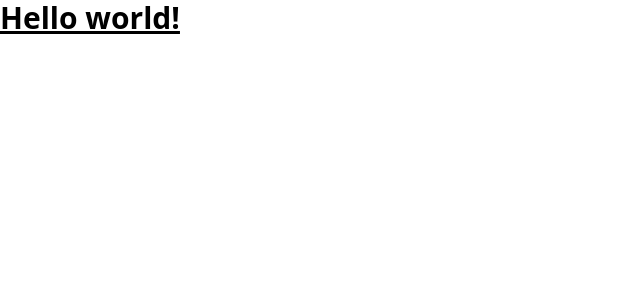
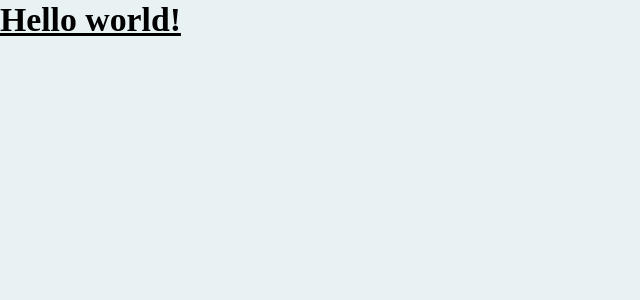
Before and after one commit to amustafiz/welbi-challenge, a Next.js app: page / in a window 1280 px wide. Shown: the top 300 px of the page, without its empty margins (0-640 px from the left). Built offline with nearby package versions, Linux system fonts and the light colour scheme.

Commit message:
Add styled app layout

```diff
--- /dev/null
+++ b/components/Layout.tsx
@@ -0,0 +1,34 @@
+import React, { FunctionComponent } from "react";
+import Head from "next/head";
+import Header from "./Header";
+import Footer from "./Footer";
+
+const Layout: FunctionComponent<any> = ({ children }) => {
+  return (
+    <>
+      <Head>
+        <title>Recreation Dashboard</title>
+        <meta charSet="utf-8" />
+        <meta
+          name="description"
+          content="dashboard for keeping seniors active and engaged"
+        />
+        <meta
+          name="viewport"
+          content="initial-scale=1.0, width=device-width, viewport-fit=cover"
+        />
+      </Head>
+      <Header />
+      <div className="overflow-y-auto">
+        <div className="w-full h-screen max-w-screen-xl px-0 mx-auto ">
+          <div className="py-2 md:flex-col md:px-5 md:relative">
+            <main className="mt-[10px] font-montserrat">{children}</main>
+          </div>
+        </div>
+      </div>
+
+      <Footer />
+    </>
+  );
+};
+export default Layout;
--- a/pages/_app.tsx
+++ b/pages/_app.tsx
@@ -1,6 +1,22 @@
-import '@/styles/globals.css'
-import type { AppProps } from 'next/app'
+import "@/styles/globals.css";
+import type { ReactElement, ReactNode } from "react";
+import type { NextPage } from "next";
+import type { AppProps } from "next/app";
 
-export default function App({ Component, pageProps }: AppProps) {
-  return <Component {...pageProps} />
+export type NextPageWithLayout<P = {}, IP = P> = NextPage<P, IP> & {
+  getLayout?: (page: ReactElement) => ReactNode;
+};
+
+type AppPropsWithLayout = AppProps & {
+  Component: NextPageWithLayout;
+};
+
+export default function MyApp({ Component, pageProps }: AppPropsWithLayout) {
+  const getLayout = Component.getLayout ?? ((page) => page);
+
+  return getLayout(
+    <div className="flex flex-1 w-full h-full column">
+      <Component {...pageProps} />
+    </div>
+  );
 }
--- a/styles/globals.css
+++ b/styles/globals.css
@@ -1,3 +1,17 @@
 @tailwind base;
 @tailwind components;
 @tailwind utilities;
+
+body {
+  margin: 0;
+  height: 100%;
+  margin: 0;
+  padding: 0;
+  width: 100%;
+  background-color: #e8f2f3;
+}
+html {
+  font-size: 18px;
+  scroll-behavior: smooth;
+  font-family: Metropolis Light;
+}
```
